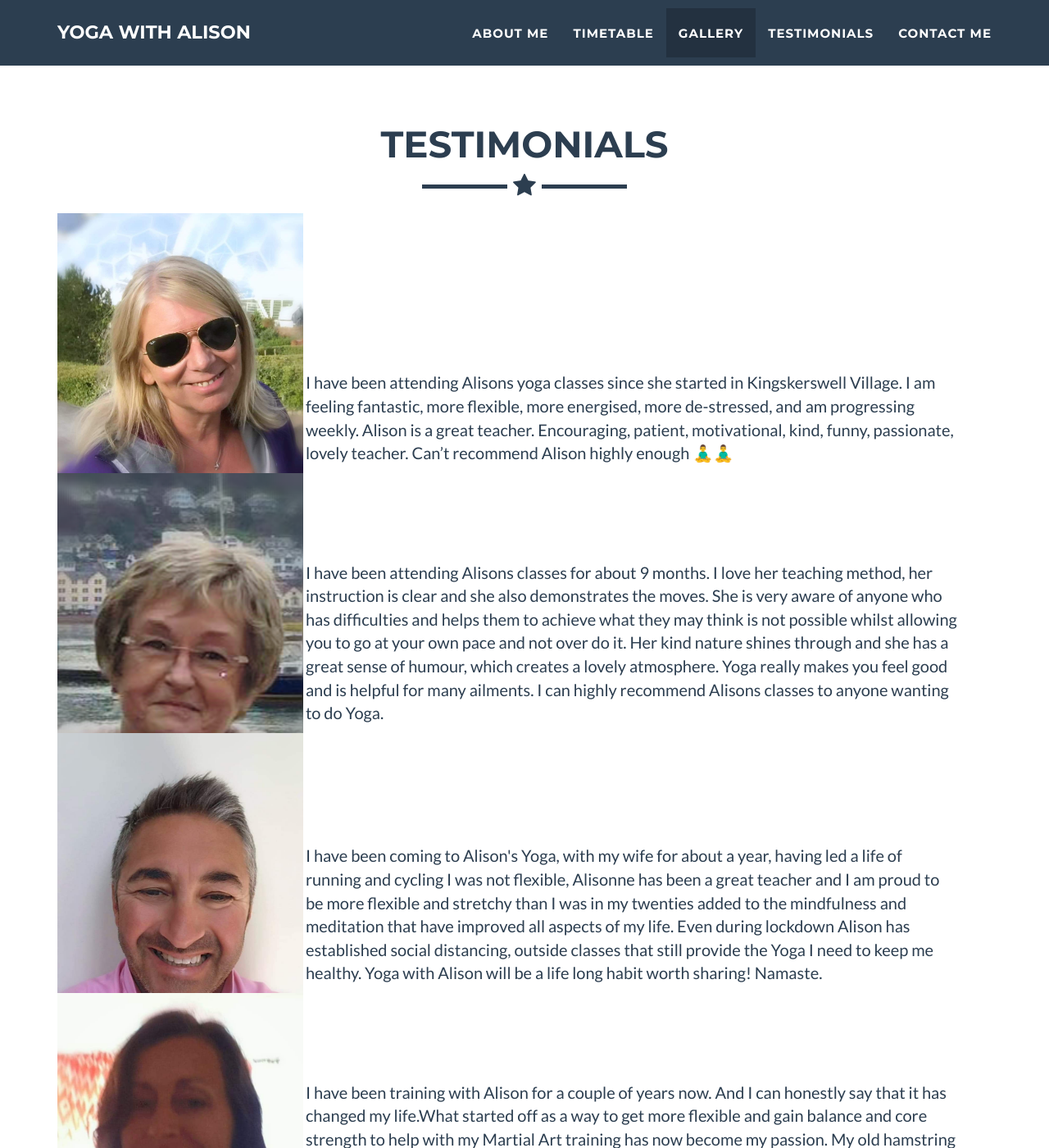
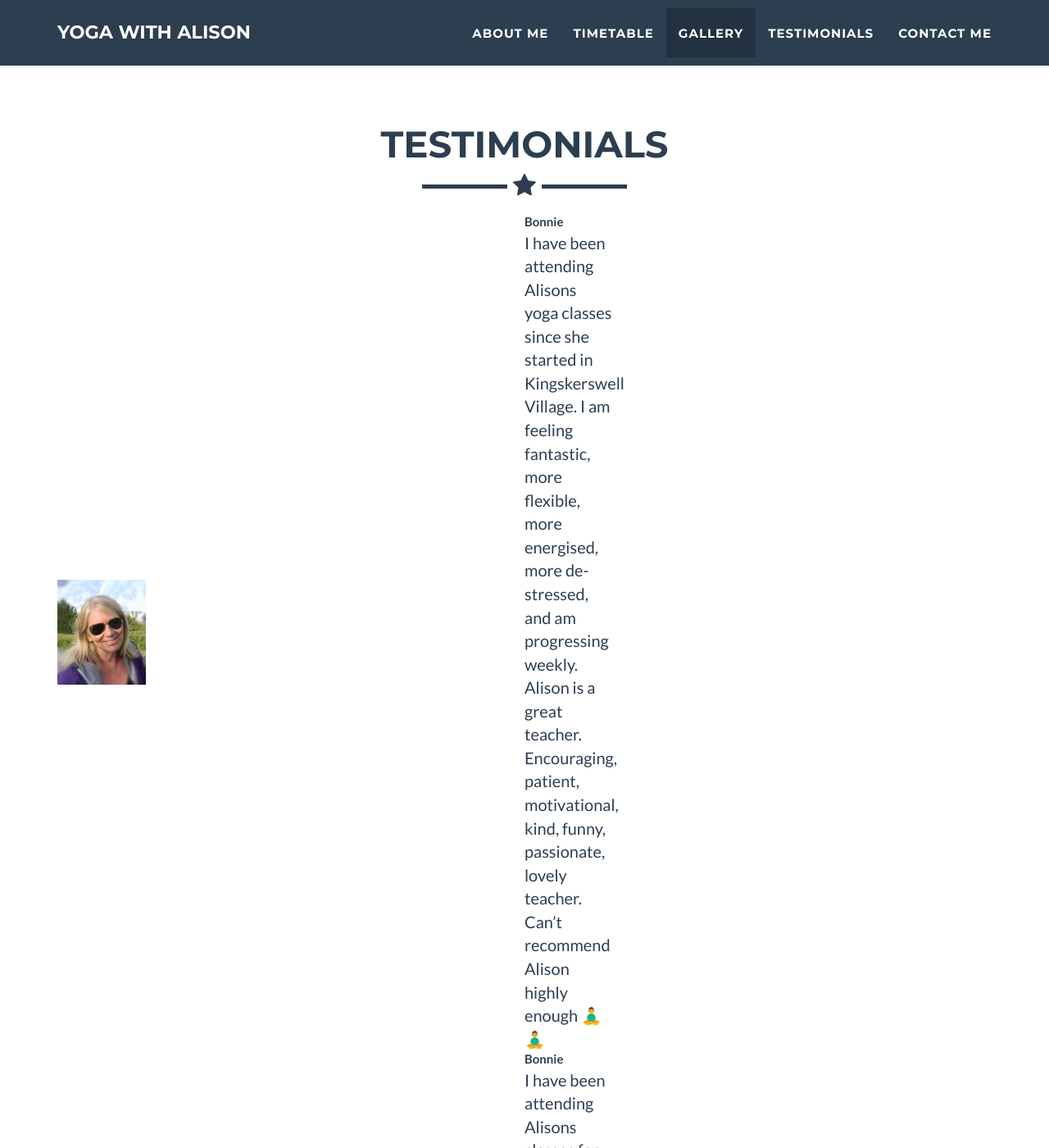
Before and after one commit to YogaWithAlison/yogawithalison.github.io, a Jekyll site: the page built from _posts/2014-07-18-project-1.markdown, in a window 1280 px wide and 1400 px high, scrolled down 3191 px. Shown: the whole window at 82% size. Built offline with Jekyll 4.4.1, drawn with Linux system fonts in a browser that asks for light colours.

Commit message:
testimonials

```diff
--- a/_includes/testimonials.html
+++ b/_includes/testimonials.html
@@ -9,17 +9,15 @@
                 </div>
             </div>
             <div class="portfolio-flex-row">
+            <TABLE>
                 {% for post in site.testimonials %}
-                    <div class="testimonial-container">
-                        <div class="testimonial-image">
-                            <img src="img/testimonials/{{ post.img }}" class="img-responsive" alt="{{ post.alt }}" width="100%">
-                        </div>
-                        <div class="testimonial-description">
-                            <p>{{ post.description }}</p>
-                        </div>
-                    </div>
-                    <br />
+                    <TR>
+                        <TH rowspan="2"><img src="img/testimonials/{{ post.img }}"></TH>
+                        <TH>Bonnie</TH>
+                    </TR>
+                        <TD><p>{{ post.description }}</p></TD>
                 {% endfor %}
+            </TABLE>
             </div>
         </div>
     </section>
```
Also changed, not shown: _includes/css/main.css (+0 -15 lines).
